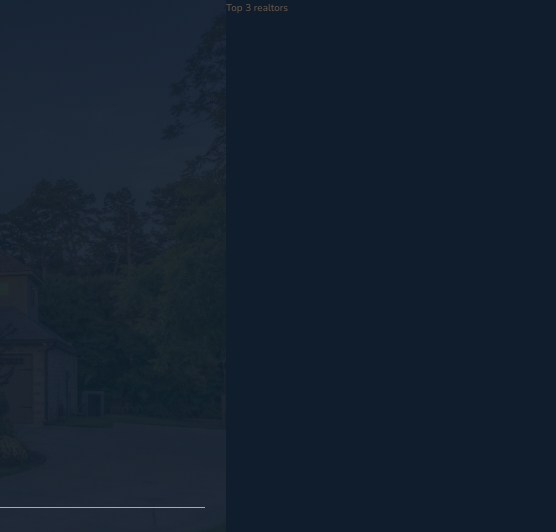
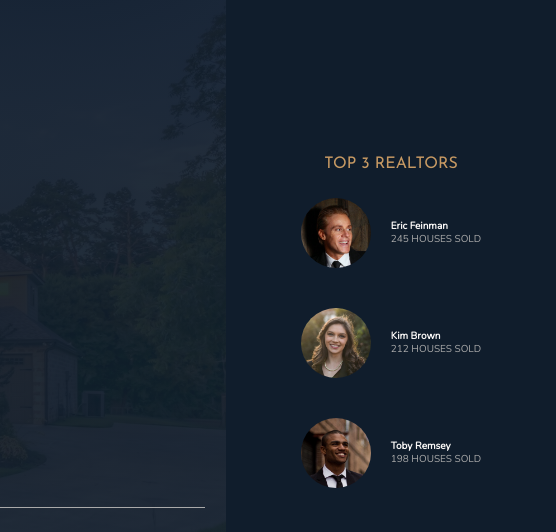
Before and after one commit to jsi-webdev/Nexter_Grid_Project, a website: page index.html in a window 1280 px wide. Shown: the top 532 px of the page, 724-1280 px from the left. Drawn offline with nearby package versions, Linux system fonts and the light colour scheme.

Commit message:
#14 REALTORS - GRID LAYOUT & set HTML elements

```diff
--- a/index.html
+++ b/index.html
@@ -31,7 +31,26 @@
         <img src="img/logo-bi.png" alt="Seen on logo 4" />
       </div>
     </header>
-    <div class="realtors">Top 3 realtors</div>
+    <div class="realtors">
+      <h3 class="heading-3">Top 3 realtors</h3>
+      <div class="realtors__list">
+        <img src="img/realtor-1.jpeg" alt="Realtor 1" class="realtors__img" />
+        <div class="realtors__details">
+          <h4 class="heding-4 heading-4--light">Eric Feinman</h4>
+          <p class="realtors__sold">245 houses sold</p>
+        </div>
+        <img src="img/realtor-2.jpeg" alt="Realtor 2" class="realtors__img" />
+        <div class="realtors__details">
+          <h4 class="heding-4 heading-4--light">Kim Brown</h4>
+          <p class="realtors__sold">212 houses sold</p>
+        </div>
+        <img src="img/realtor-3.jpeg" alt="Realtor 3" class="realtors__img" />
+        <div class="realtors__details">
+          <h4 class="heding-4 heading-4--light">Toby Remsey</h4>
+          <p class="realtors__sold">198 houses sold</p>
+        </div>
+      </div>
+    </div>
     <section class="features">
       <div class="feature">
         <svg class="feature__icon">
--- a/sass/_realtors.scss
+++ b/sass/_realtors.scss
@@ -1,4 +1,31 @@
 .realtors {
   background-color: $color-secondary;
   grid-column: col-start 7 / full-end;
+  padding: 3rem;
+
+  display: grid;
+  align-content: center;
+  justify-content: center;
+  justify-items: center;
+  grid-row-gap: 2rem;
+
+  &__list {
+    display: grid;
+    grid-template-columns: min-content max-content;
+    grid-column-gap: 2rem;
+    grid-row-gap: 5vh;
+    align-items: center;
+  }
+
+  &__img {
+    width: 7rem;
+    border-radius: 50%;
+    display: block;
+  }
+
+  &__sold {
+    text-transform: uppercase;
+    color: $color-grey-light-2;
+    margin-top: -0.3rem;
+  }
 }
```
Also changed, not shown: css/style.css.
